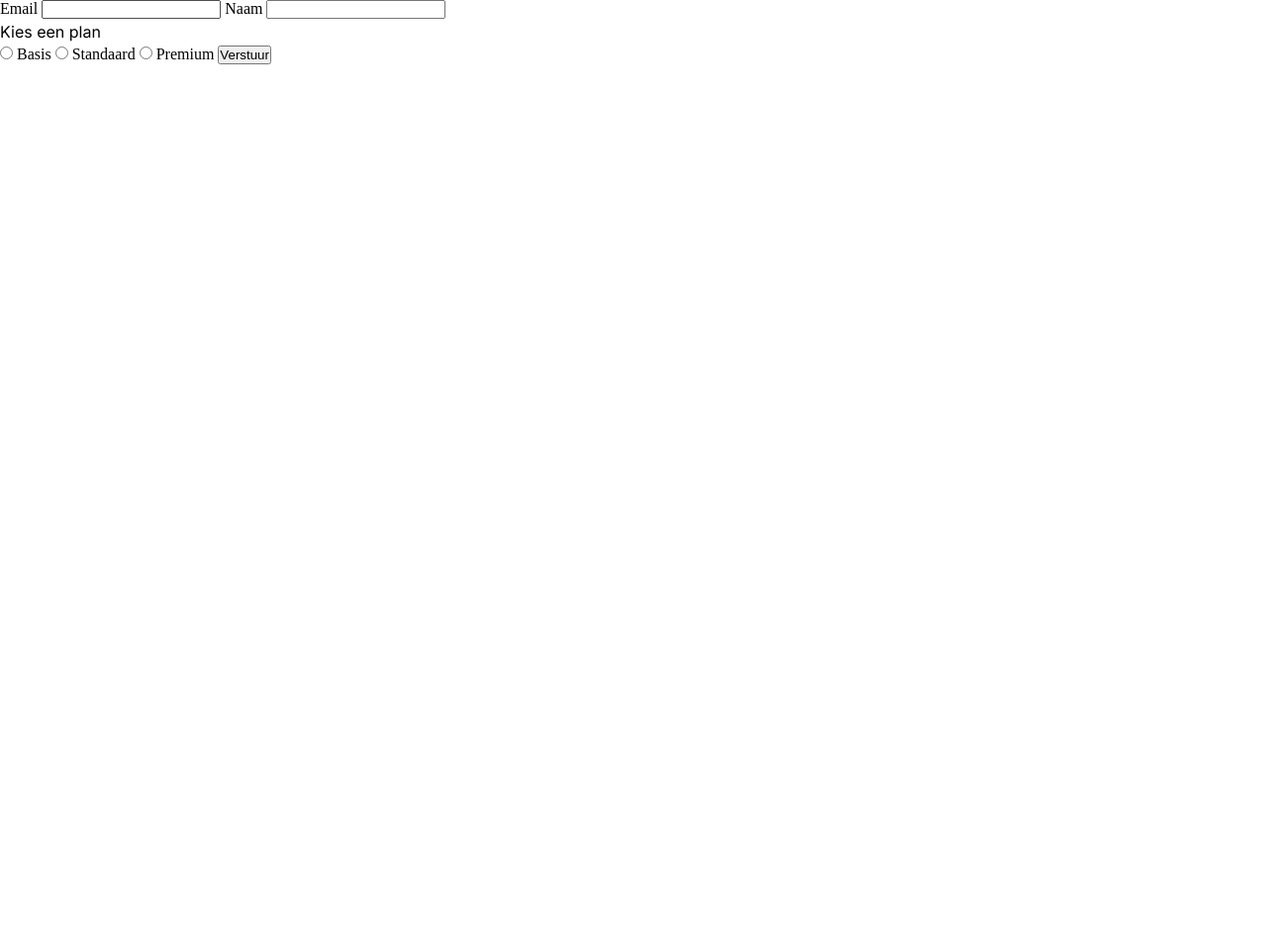
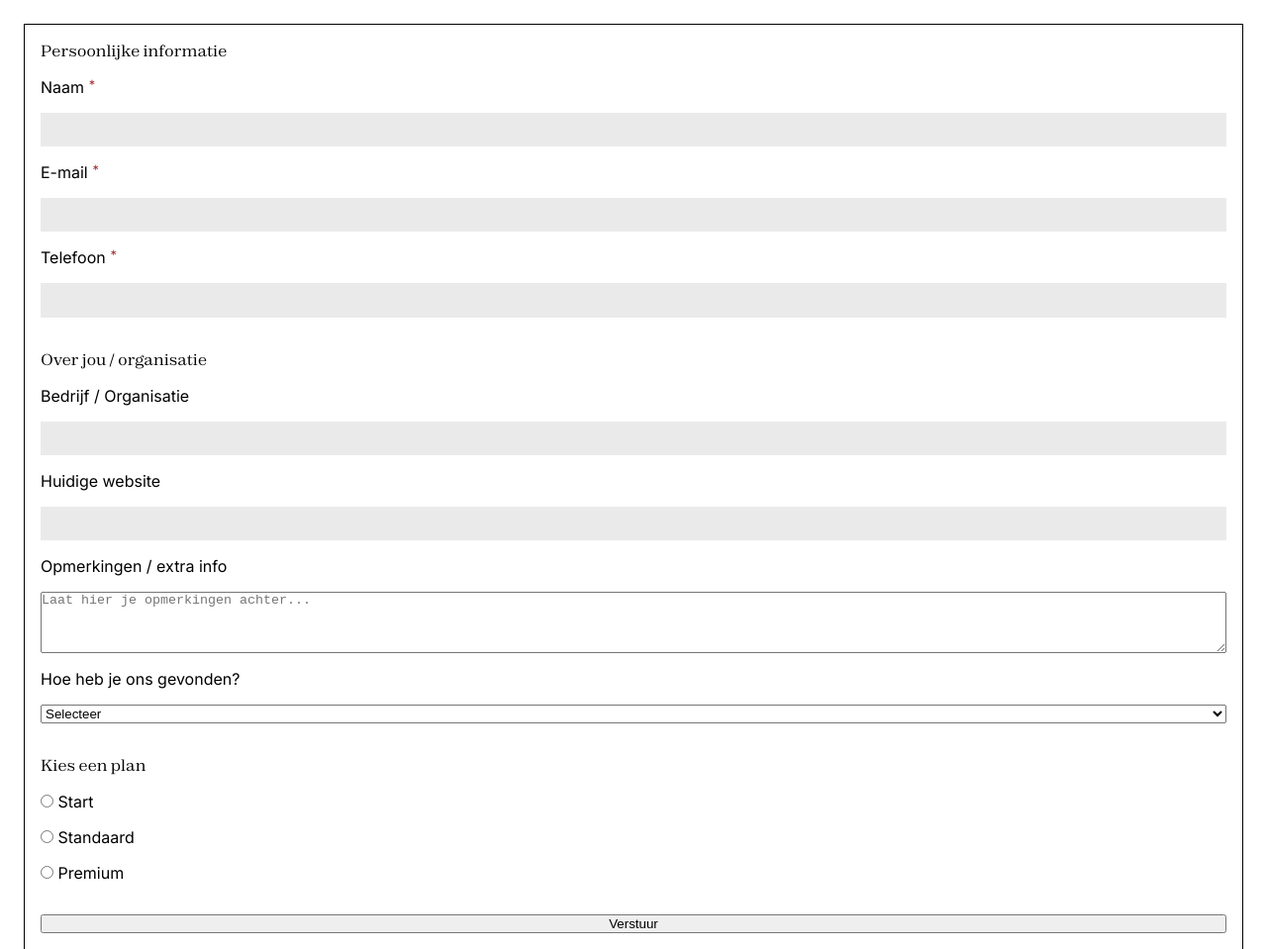
Before and after one commit to JamieVos991/jamie-websites, a plain HTML site: page form.html in a window 1280 px wide. Shown: the top 959 px of the page at 99% size. Before the commit the page ends 800 px from the top, so only its background shows below. Drawn offline with Linux system fonts and the light colour scheme.

Commit message:
Form update

```diff
--- a/form.html
+++ b/form.html
@@ -18,26 +18,55 @@
   <link rel="stylesheet" href="styles/form.css">
 
   <!-- Scripts -->
-  <script type="module" src="./scripts/script.js"></script>
+  <script type="module" src="scripts/form.js"></script>
 </head>
 <body>
   <main>
     <form id="contactForm">
-        <label>
-          Email
-          <input type="email" name="email" required />
-        </label>
 
-        <label>
-          Naam
-          <input type="text" name="name" required />
-        </label>
+      <!-- Persoonlijke info -->
+      <fieldset>
+        <legend>Persoonlijke informatie</legend>
 
-        <p>Kies een plan</p>
+        <label class="label-required" for="naam">Naam</label>
+        <input id="naam" type="text" name="name" required />
 
+        <label class="label-required" for="email">E-mail</label>
+        <input id="email" type="email" name="email" required />
+
+        <label class="label-required" for="telefoon">Telefoon</label>
+        <input id="telefoon" type="tel" name="phone" />
+      </fieldset>
+
+      <!-- Bedrijf & huidige website -->
+      <fieldset>
+        <legend>Over jou / organisatie</legend>
+
+        <label for="bedrijf">Bedrijf / Organisatie</label>
+        <input id="bedrijf" type="text" name="company" />
+
+        <label for="website">Huidige website</label>
+        <input id="website" type="url" name="currentWebsite" />
+
+        <label for="opmerkingen">Opmerkingen / extra info</label>
+        <textarea id="opmerkingen" name="message" rows="4" placeholder="Laat hier je opmerkingen achter..."></textarea>
+
+        <label for="bron">Hoe heb je ons gevonden?</label>
+        <select id="bron" name="source">
+          <option value="">Selecteer</option>
+          <option value="Google">Google</option>
+          <option value="Social Media">Social media</option>
+          <option value="Aanbeveling">Aanbeveling</option>
+          <option value="Anders">Anders</option>
+        </select>
+      </fieldset>
+
+      <!-- Plan selectie -->
+      <fieldset>
+        <legend>Kies een plan</legend>
         <label>
           <input type="radio" name="plan" value="Basis" required />
-          Basis
+          Start
         </label>
 
         <label>
@@ -49,11 +78,11 @@
           <input type="radio" name="plan" value="Premium" />
           Premium
         </label>
+      </fieldset>
 
       <button type="submit">Verstuur</button>
     </form>
 
-      <script src="./scripts/form.js"></script>
   </main>
 </body>
 </html>
--- a/styles/form.css
+++ b/styles/form.css
@@ -0,0 +1,41 @@
+main {
+    padding: 1.5rem;
+}
+
+form {
+    font-family: var(--font-family-inter);
+    display: grid;
+    border: 1px solid black;
+    padding: 1rem;
+    gap: 2rem;
+
+    fieldset {
+        border: none;
+        display: grid;
+        gap: 1rem;
+
+        legend {
+            font-family: var(--font-family-zodiak);
+            padding-bottom: 1rem    ;
+        }
+
+        .label-required {
+            display: flex;
+            gap: .3rem;
+
+            &::after {
+                content: '*';
+                font-size: .8rem;
+                gap: 1rem;
+                color: var(--kleur-bruin);
+            }
+        }
+
+        input {
+            padding: .6rem .5rem;
+            border: none;
+            background: rgb(234, 234, 234);
+        }
+
+    }
+}
--- a/styles/styleguide.css
+++ b/styles/styleguide.css
@@ -43,6 +43,7 @@
   --kleur-lichtblauw: hwb(208 51% 22%);
   --kleur-lichtgroen: hsl(71, 26%, 62%);
   --kleur-donkergroen: hsl(0, 0%, 17%);
+  --kleur-bruin: hsl(0, 59%, 41%);
 }
 
 p {
@@ -61,7 +62,7 @@ a {
 }
 
 .p-span {
-  color: brown;
+  color: var(--kleur-bruin);
 }
 
 h1,
--- a/styles/tijdlijn.css
+++ b/styles/tijdlijn.css
@@ -18,7 +18,7 @@
     position: relative;
 
     label {
-      background-color: white;
+      background-color: var(--kleur-lichtwit);
       outline: 10px solid black;
       display: block;
       margin: 0.5em 0.5em 0.5em -0.5em;
@@ -38,8 +38,8 @@
 
       p:nth-of-type(1) {
         font-size: 0.75em;
-        background-color: brown;
-        color: white;
+        background-color: var(--kleur-bruin);
+        color: var(--kleur-lichtwit);
         display: inline-block;
         margin-bottom: 1.2em;
         padding: .2rem 1rem
```
Also changed, not shown: index.html (+1 -1 lines). Lines whose indentation alone changed are shown as unchanged.
